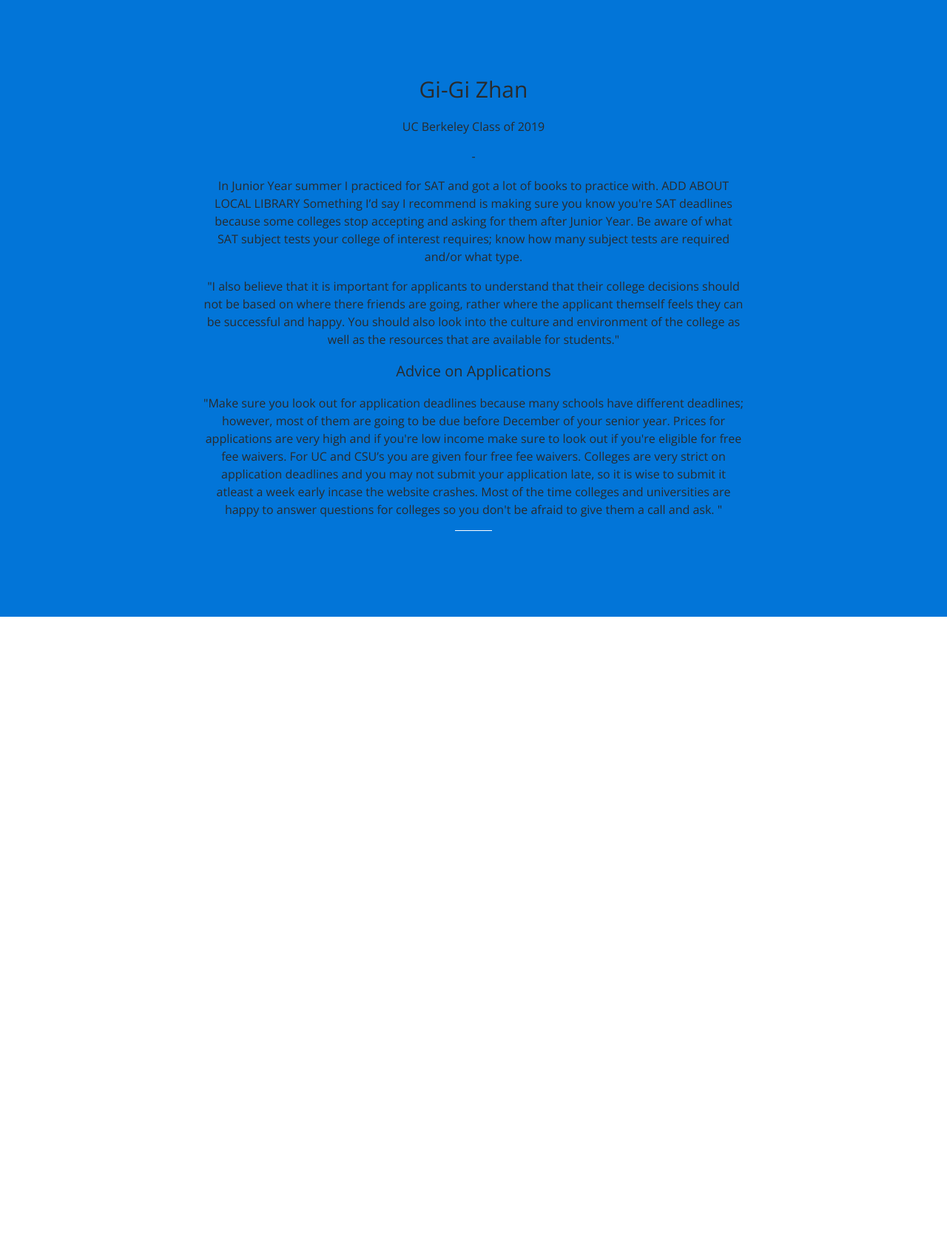
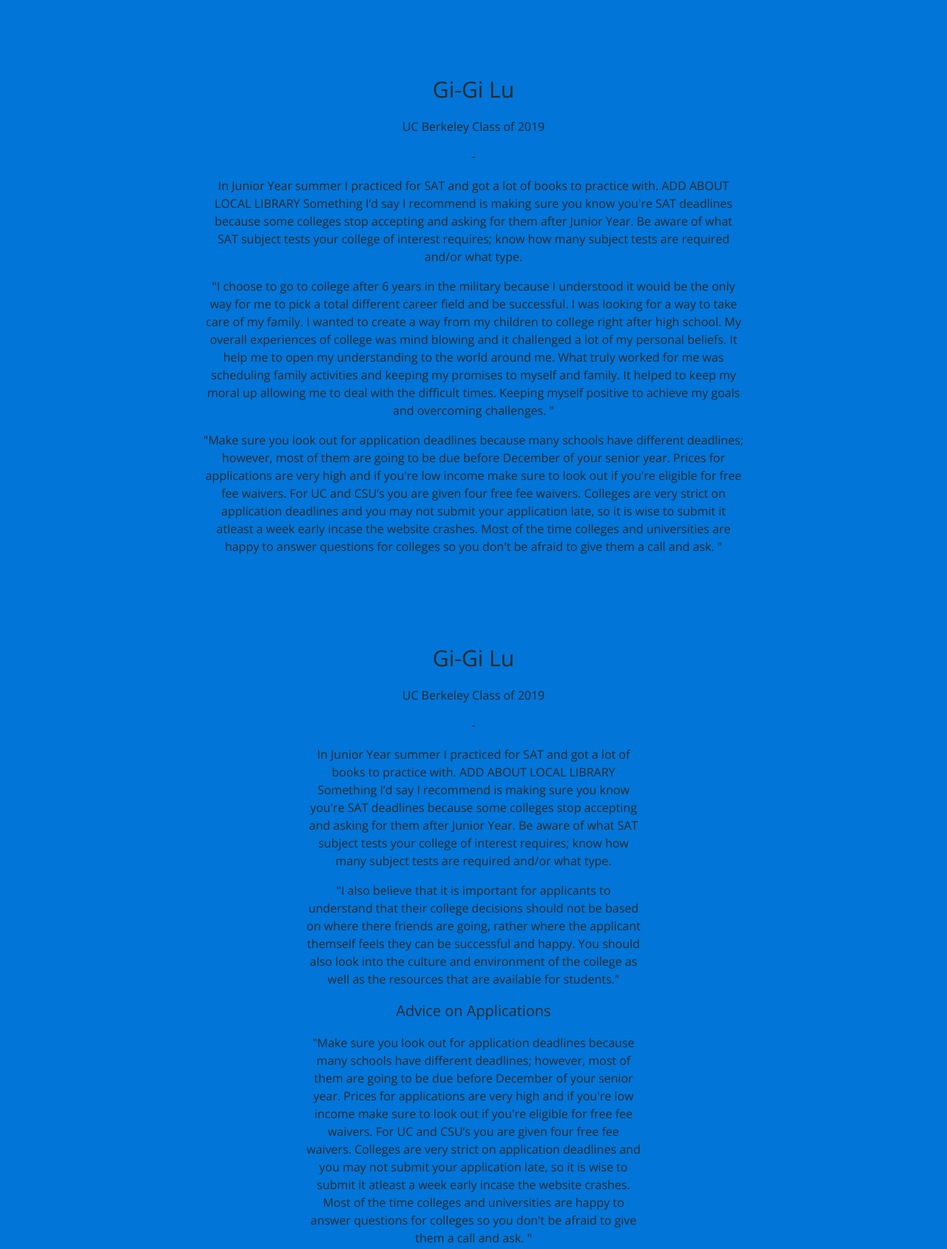
Before and after one commit to indu99/ReadySetCollege, a website with bundled scripts: page experience.html in a window 1280 px wide. Shown: the part 802-2491 px from the top of the page at 74% size. Before the commit the page ends 1636 px from the top, so only its background shows below. Built offline with nearby package versions, Linux system fonts and the light colour scheme.

Commit message:
Update experience.html

```diff
--- a/experience.html
+++ b/experience.html
@@ -91,7 +91,28 @@
         <div class="container">
             <div class="row">
                 <div class="col-lg-8 offset-lg-2 text-center">
-                <p style="font-size: 30px ">Gi-Gi Zhan</p>
+                <p style="font-size: 30px ">Gi-Gi Lu</p>
+                <p align="center">UC Berkeley Class of 2019 </p>
+
+
+                  <p> - </p>
+                  <p> In Junior Year summer I practiced for SAT and got a lot of books to practice with. ADD ABOUT LOCAL LIBRARY
+Something I’d say I recommend is making sure you know you're SAT deadlines because some colleges stop accepting and asking for them after Junior Year.
+
+Be aware of what SAT subject tests your college of interest requires; know how many subject tests are required and/or what type.
+</p>
+
+<p> "I choose to go to college after 6 years in the military because I understood it would be the only way for me to pick a total different career field and be successful. I  was looking for a way to take care of my family. I wanted to create a way from my children to college right after high school. My overall experiences of college was mind blowing and it challenged a lot of my personal beliefs. It help me to open my understanding to the world around me. What truly worked for me was scheduling family activities and keeping my promises to myself and family. It helped to keep my moral up  allowing  me to deal with the difficult times. Keeping myself positive to achieve my goals and overcoming challenges.
+"
+
+<p> "Make sure you look out for application deadlines because many schools have different deadlines; however, most of them are going to be due before December of your senior year. Prices for applications are very high and if you're low income make sure to look out if you're eligible for free fee waivers. For UC and CSU’s  you are given four free fee waivers. Colleges are very strict on application deadlines and you may not submit your application late, so it is wise to submit it atleast a week early incase the website crashes. Most of the time colleges and universities are happy to answer questions for colleges so you don't be afraid to give them a call and ask.
+" </p>
+
+    <section class="bg-primary" id="about">
+        <div class="container">
+            <div class="row">
+                <div class="col-lg-8 offset-lg-2 text-center">
+                <p style="font-size: 30px ">Gi-Gi Lu</p>
                 <p align="center">UC Berkeley Class of 2019 </p>
 
 
```
